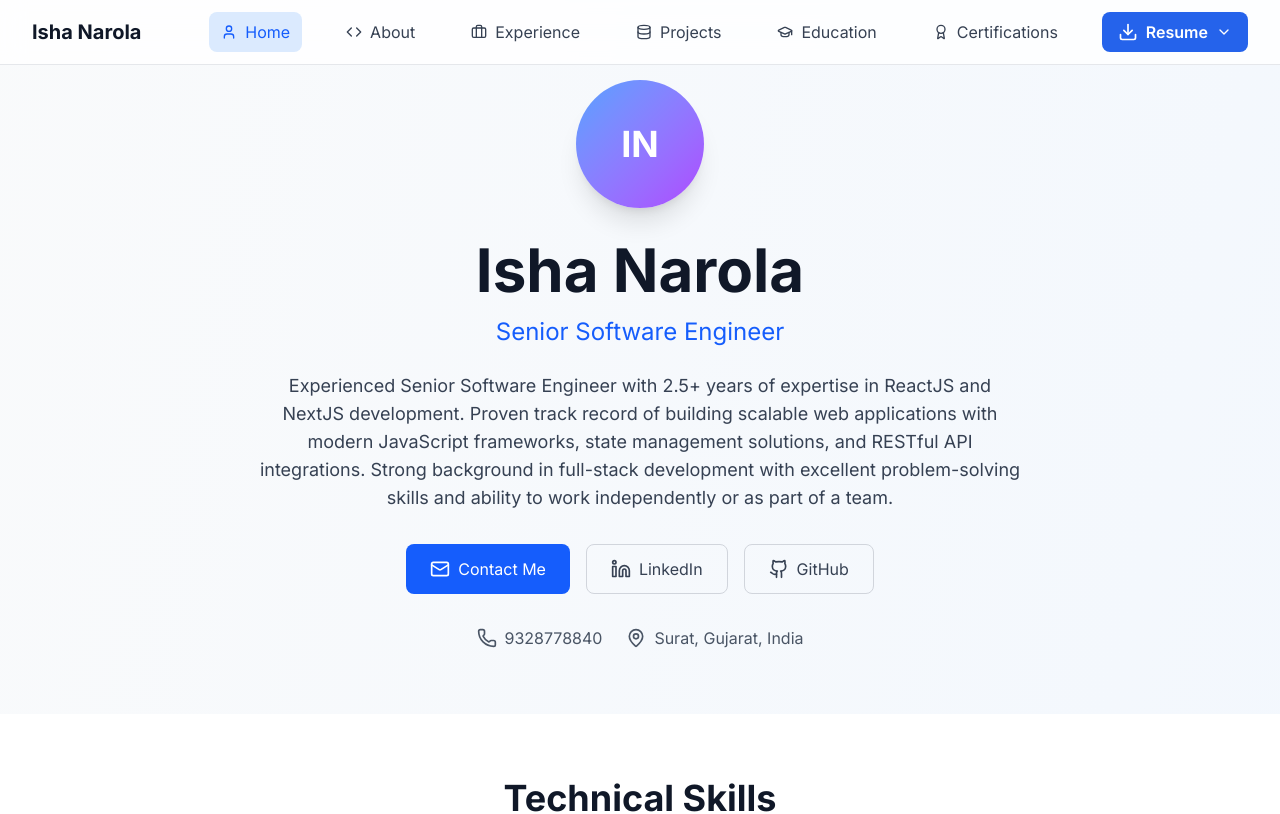
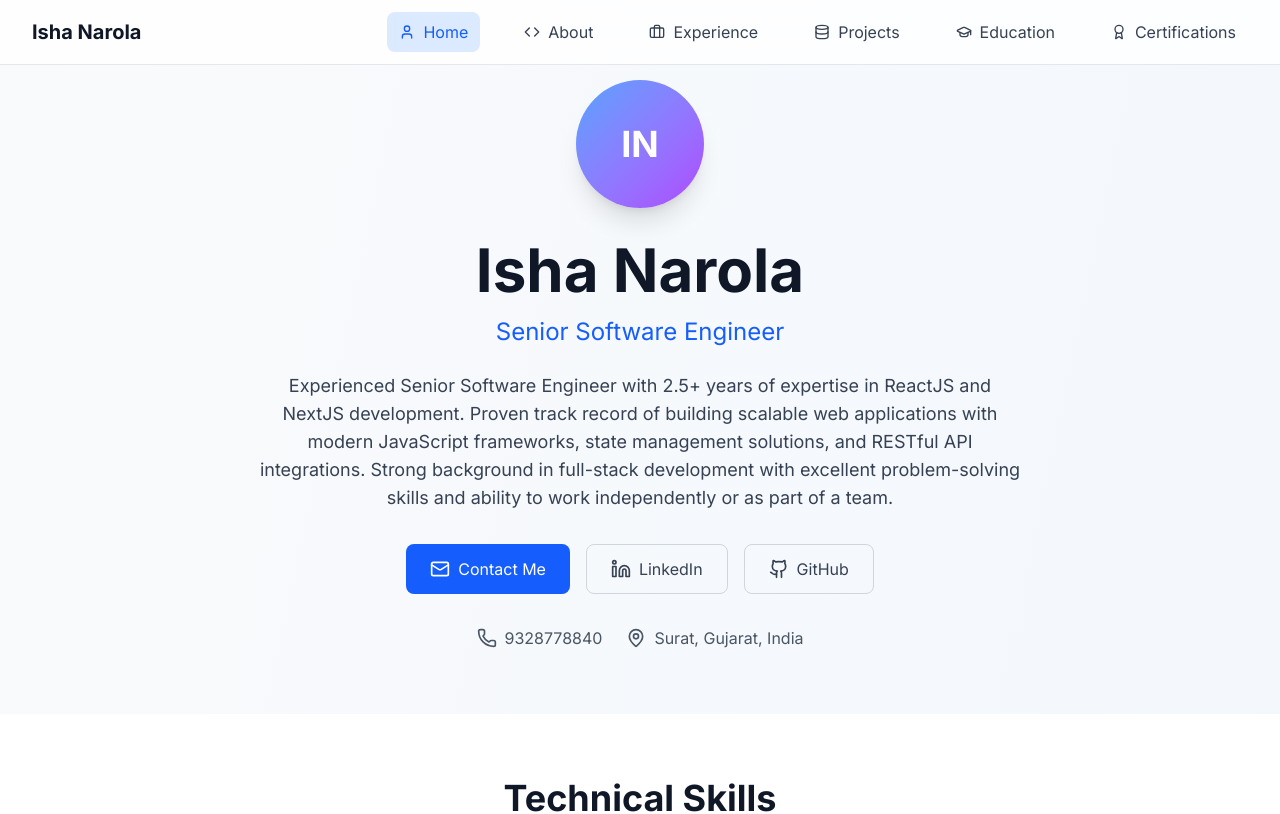
Before and after one commit to Ishanarola123/isha-portfolio, a Next.js app: page / in a window 1280 px wide. Shown: the top 814 px of the page. Built offline with nearby package versions, Linux system fonts and the light colour scheme.

Commit message:
# remove the resume download function

```diff
--- a/src/components/Header.tsx
+++ b/src/components/Header.tsx
@@ -63,12 +63,12 @@ const Header: React.FC<HeaderProps> = ({
               );
             })}
 
-            <div className="desktop-download-wrapper">
+            {/* <div className="desktop-download-wrapper">
               <ResumeDownloadButton
                 portfolioData={portfolioData}
                 isMobile={false}
               />
-            </div>
+            </div> */}
           </div>
 
           <div className="md:hidden flex items-center space-x-4 mobile-menu-button-wrapper">
```
